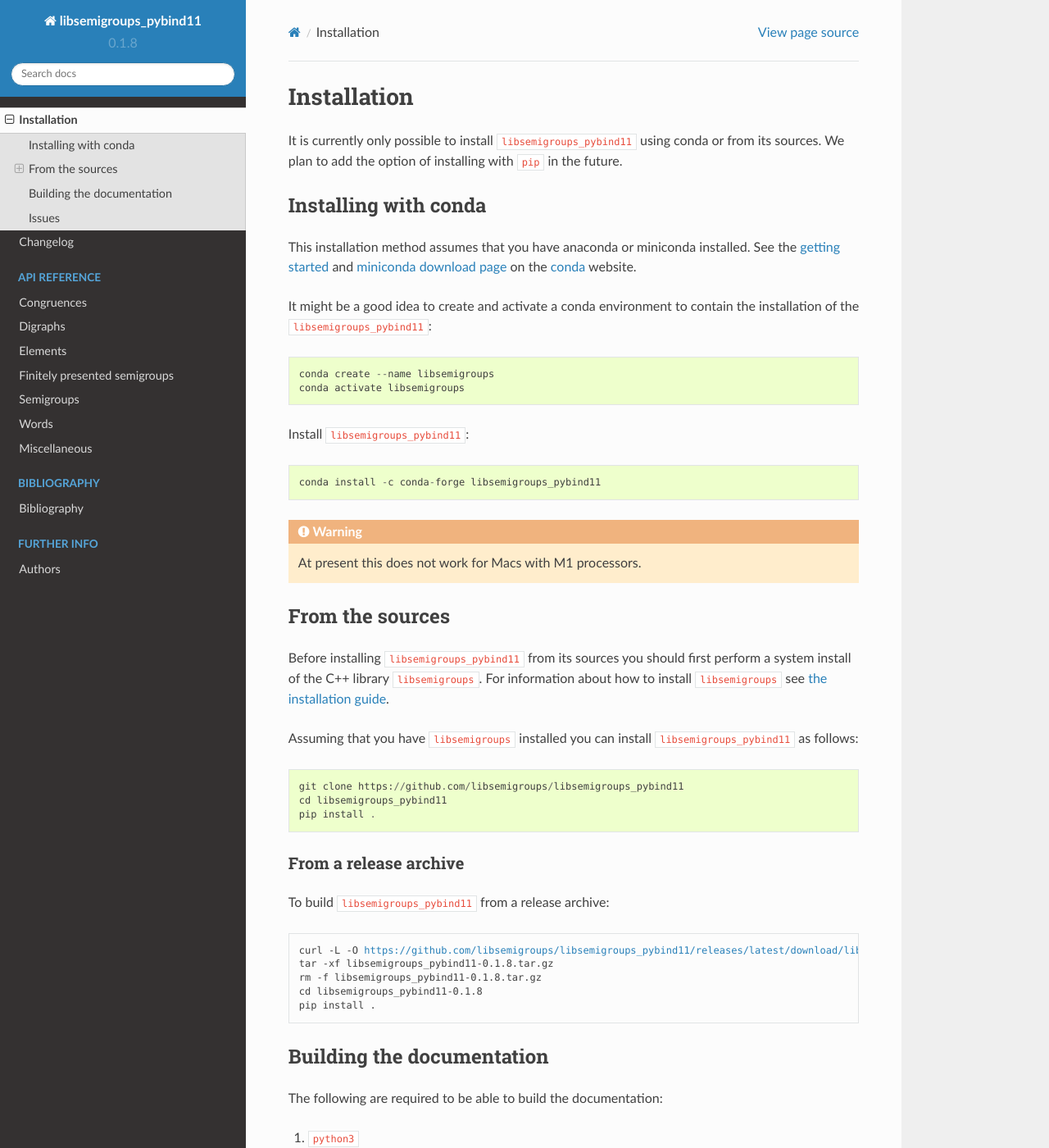
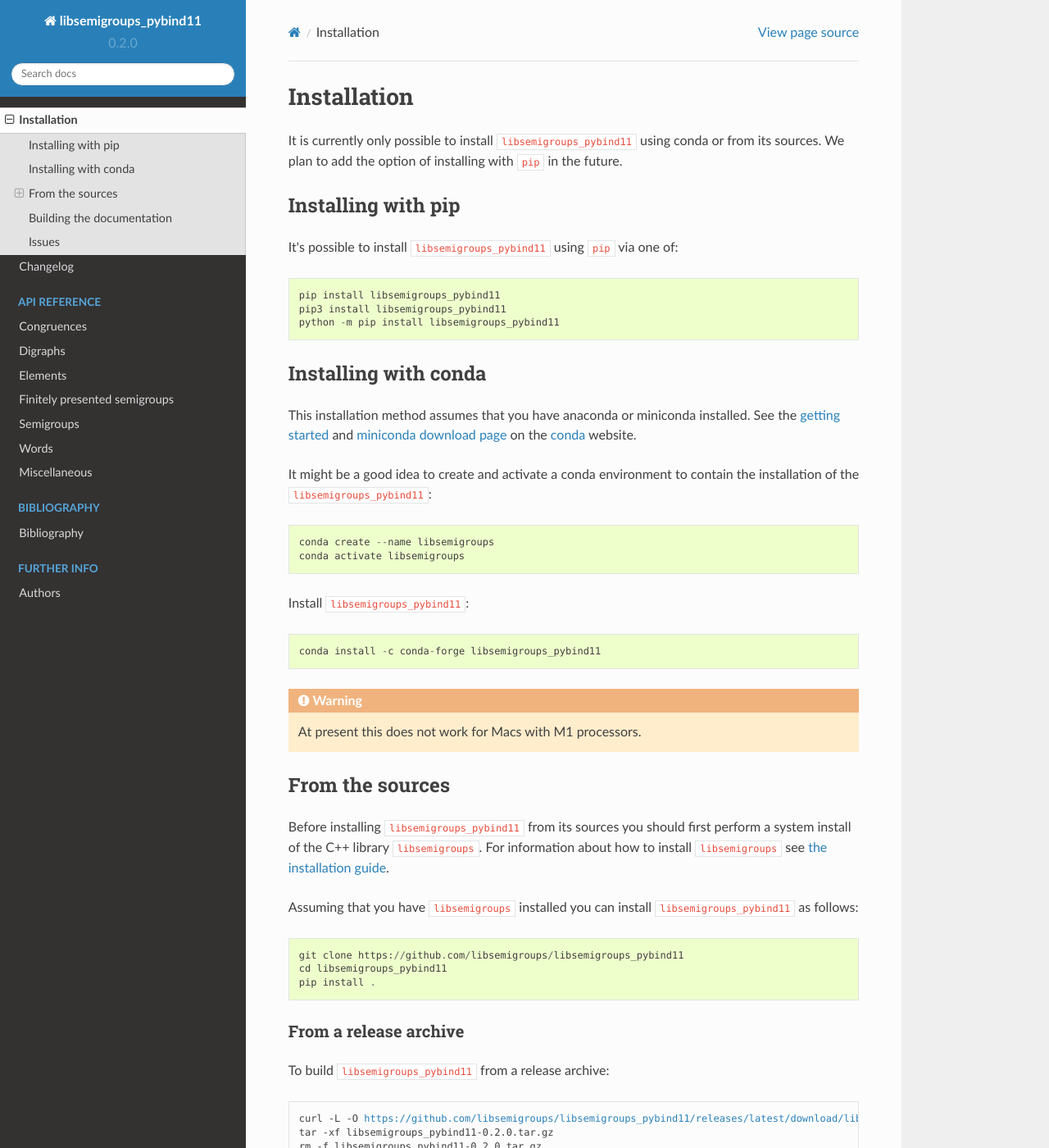
Before and after one commit to libsemigroups/libsemigroups_pybind11, a Sphinx documentation site: the page built from docs/source/install.rst, in a window 1280 px wide and 1400 px high. Shown: the whole window at 82% size. Built offline with Sphinx 7.4.7 and the Read the Docs theme 2.0.0, drawn with Linux system fonts in a browser that asks for light colours; pages that are not in the unit, such as notebooks, are missing from menus; some of the changed text lies outside the part shown.

Commit message:
Update version numbers etc for 0.2.0

```diff
--- a/docs/source/conf.py
+++ b/docs/source/conf.py
@@ -24,10 +24,10 @@ templates_path = ["_templates"]
 source_suffix = ".rst"
 master_doc = "index"
 project = u"libsemigroups_pybind11"
-copyright = u"2021, J. D. Mitchell + Maria Tsalakou"
+copyright = u"2021-2022, J. D. Mitchell + Maria Tsalakou"
 author = u"J. D. Mitchell"
-version = u"0.1.8"
-release = u"0.1.8"
+version = u"0.2.0"
+release = u"0.2.0"
 language = "python"
 exclude_patterns = ["_build"]
 pygments_style = "sphinx"
--- a/docs/source/index.rst
+++ b/docs/source/index.rst
@@ -1,4 +1,4 @@
-libsemigroups_pybind11 - Version 0.1.8
+libsemigroups_pybind11 - Version 0.2.0
 ======================================
 
 python bindings for the C++ library libsemigroups
--- a/docs/source/install.rst
+++ b/docs/source/install.rst
@@ -4,7 +4,7 @@
 
    The full license is in the file LICENSE, distributed with this software.
 
-.. |libsemigroups-pybind11-version| replace:: 0.1.8
+.. |libsemigroups-pybind11-version| replace:: 0.2.0
 
 Installation
 ============
@@ -12,6 +12,17 @@ Installation
 It is currently only possible to install ``libsemigroups_pybind11`` using conda
 or from  its sources. We plan to add the option of installing with ``pip`` in
 the future.
+
+Installing with pip
+-------------------
+
+It's possible to install ``libsemigroups_pybind11`` using ``pip`` via one of:
+
+::
+
+  pip install libsemigroups_pybind11
+  pip3 install libsemigroups_pybind11
+  python -m pip install libsemigroups_pybind11
 
 Installing with conda
 ---------------------
--- a/setup.py
+++ b/setup.py
@@ -28,7 +28,7 @@ from tools import (  # pylint: disable=import-error, wrong-import-position
     libsemigroups_version,
 )
 
-__version__ = "0.1.8"
+__version__ = "0.2.0"
 
 
 def minimum_libsemigroups_version():
```
Also changed, not shown: README.md (+5 -5 lines), docs/source/changelog.rst (+9 -1 lines).
